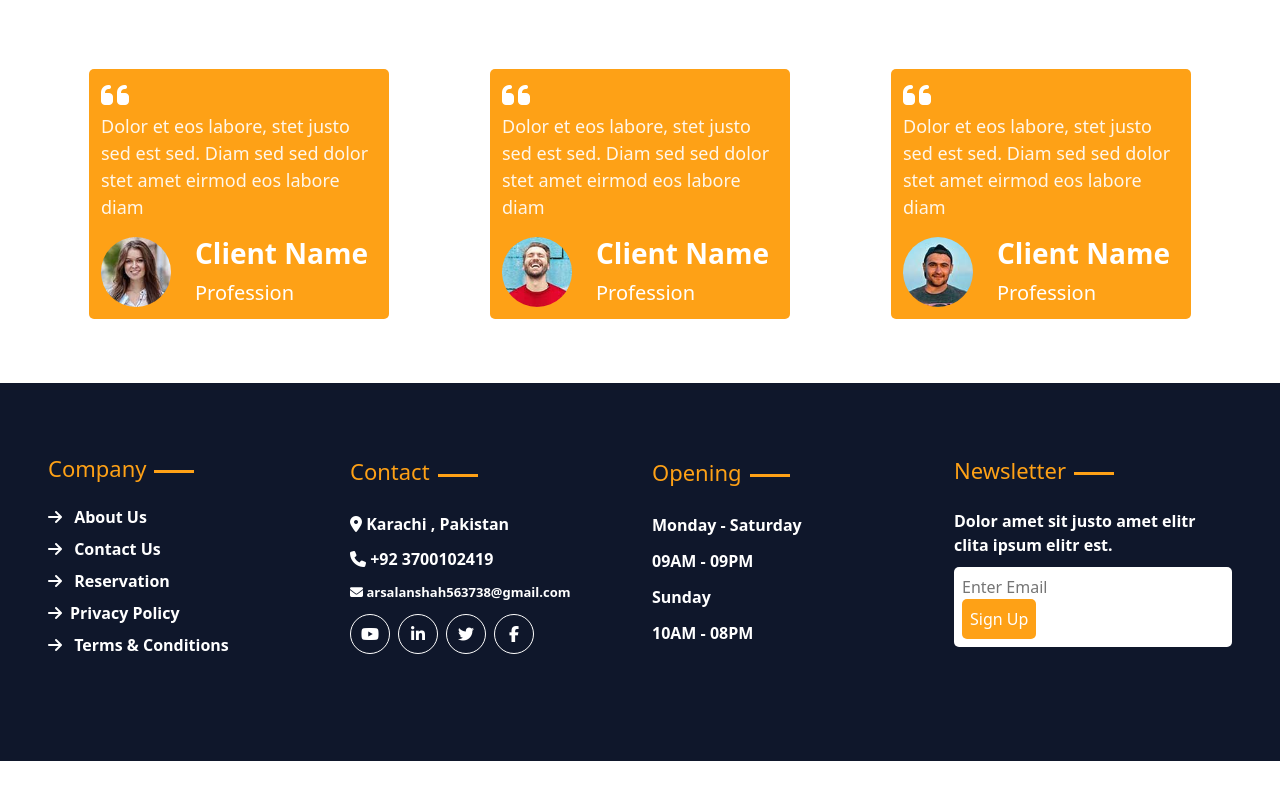
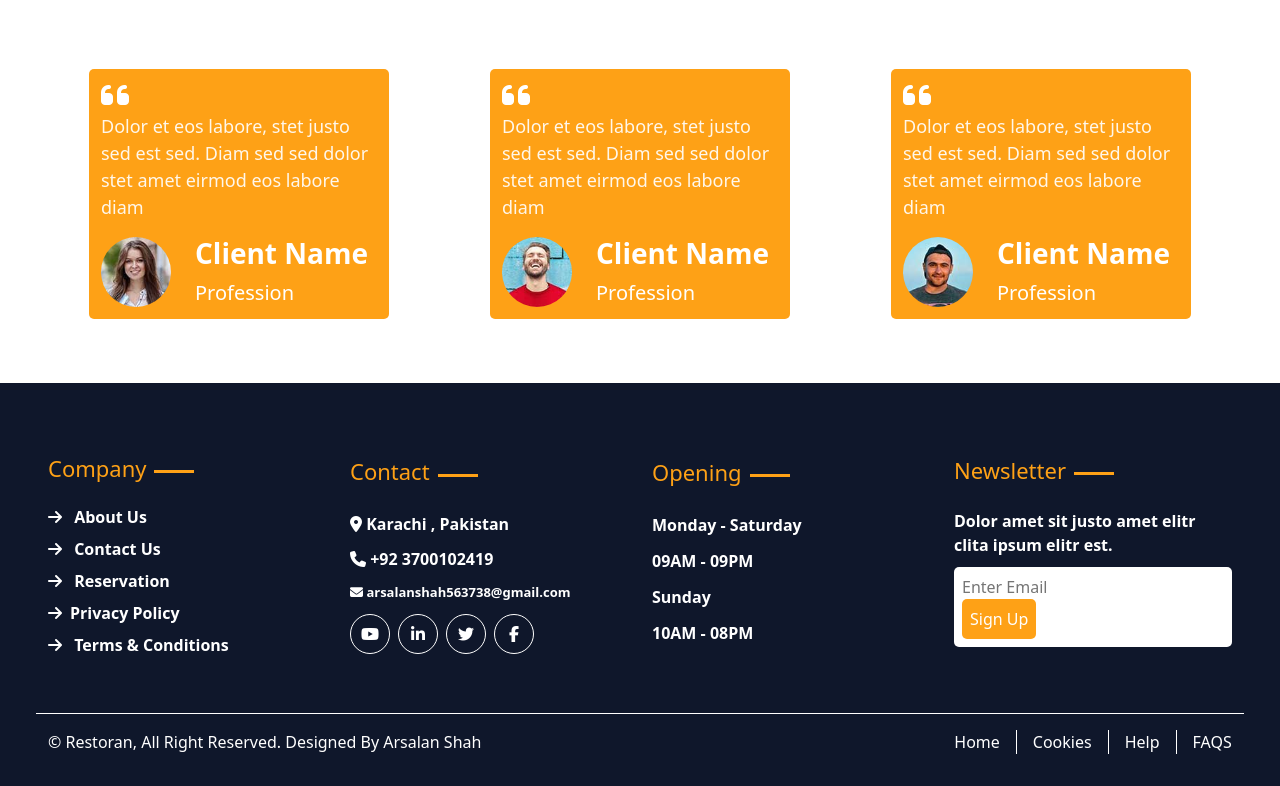
Before and after one commit to ArsalanShah3/Restron, a plain HTML site: page index.html in a window 1280 px wide. Shown: the part 4045-4831 px from the top of the page. Before the commit the page ends 4806 px from the top, so only its background shows below. Drawn offline with Linux system fonts and the light colour scheme.

Commit message:
update index.html

```diff
--- a/index.html
+++ b/index.html
@@ -502,7 +502,7 @@
 
   <!-- CLIENT END  -->
   <!-- FOOTER STRAT  -->
-   <footer class="clients container-fluid px-md-5 px-3 pt-3 pb-lg-5" >
+   <footer class="clients container-fluid px-md-5 px-3 pt-3 ">
     <div class="row justify-content-evenly my-5">
       <div class="col-lg-3 col-md-6 col-12 d-flex flex-column justify-content-evenly my-2 ">
         <div class="d-flex align-items-center ">
@@ -571,6 +571,18 @@
 
       </div>
     </div>
+
+    <div style="border-top: 1px solid white;" class="row py-3">
+    <div class="col-md-9 col-12 d-flex justify-content-center justify-content-md-start  ">
+   <p style="color: white;"> © Restoran, All Right Reserved. Designed By Arsalan Shah</p>
+    </div>
+    <div class="col-md-3 col-12 d-flex justify-content-center">
+   <p style="color: white; border-right: 1px solid white;" class="px-3">Home</p>
+   <p style="color: white; border-right: 1px solid white;" class="px-3">Cookies</p>
+   <p style="color: white; border-right: 1px solid white;" class="px-3">Help</p>
+   <p style="color: white;" class="px-3">FAQS</p>
+    </div>
+    </div>
   </footer>
 
 
```
